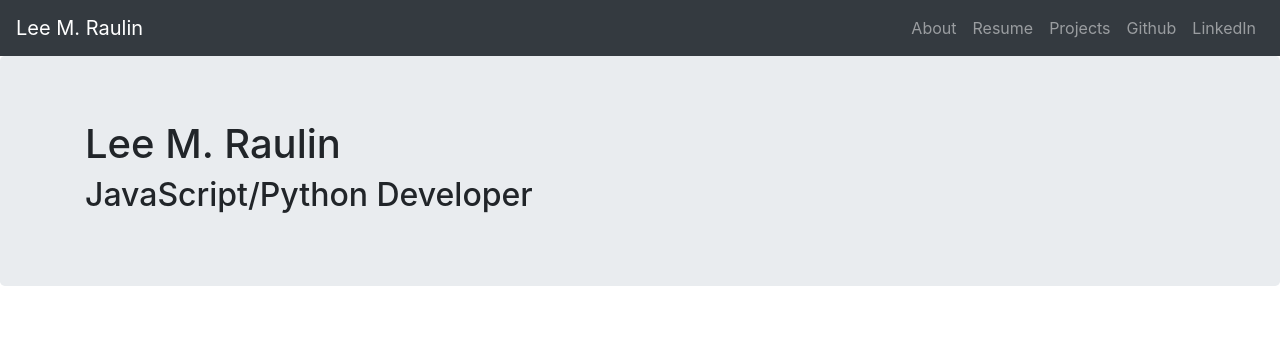
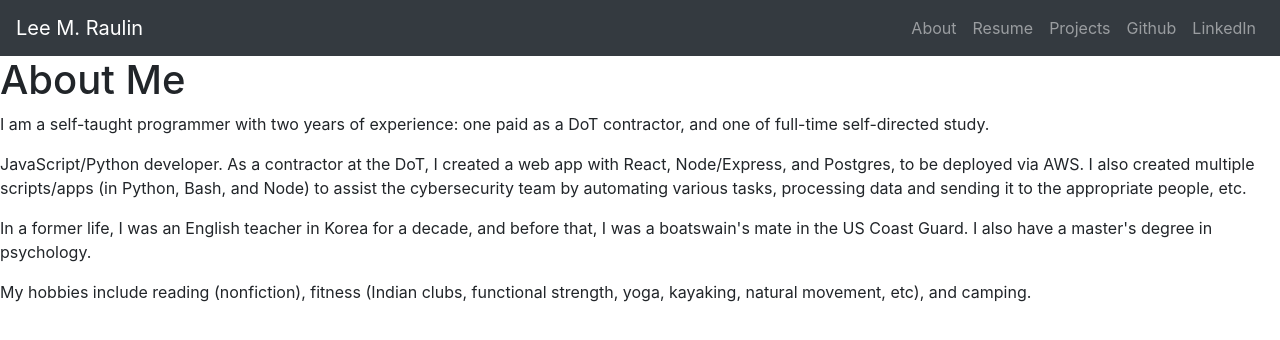
Before and after one commit to lraulin/reactstrap-resume, a React (Create React App) app: page / in a window 1280 px wide. Shown: the top 340 px of the page. Built offline with nearby package versions, Linux system fonts and the light colour scheme.

Commit message:
Add HashRouter

```diff
--- a/package.json
+++ b/package.json
@@ -36,6 +36,7 @@
     ]
   },
   "devDependencies": {
+    "eslint": "^6.2.1",
     "gh-pages": "^2.1.1"
   }
 }
--- a/src/App.jsx
+++ b/src/App.jsx
@@ -1,5 +1,5 @@
 import React, { useState } from "react";
-import { BrowserRouter, Route } from "react-router-dom";
+import { HashRouter, BrowserRouter, Route } from "react-router-dom";
 import {
   Collapse,
   Navbar,
@@ -24,6 +24,7 @@ const App = props => {
   };
 
   return (
+    <HashRouter basename="/">
       <div>
         {/* <Navbar color="inverse" light expand="md"> */}
         <Navbar color="dark" dark expand="md">
@@ -52,12 +53,13 @@ const App = props => {
           </Collapse>
         </Navbar>
         <BrowserRouter>
-        <Route exact path="/" component={Jumbo} />
+          <Route exact path="/" component={About} />
           <Route path="/about" component={About} />
           <Route path="/resume" component={Resume} />
           <Route path="/projects" component={Projects} />
         </BrowserRouter>
       </div>
+    </HashRouter>
   );
 };
 
```
Also changed, not shown: 13 other files (tests, documents, lock files or other folders). Lines whose indentation alone changed are shown as unchanged.
